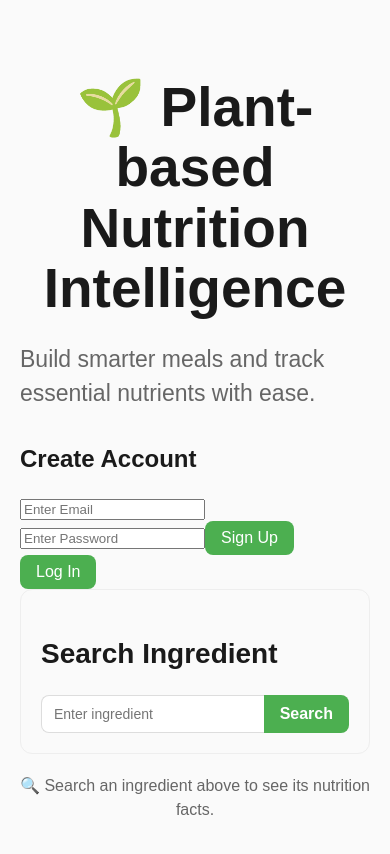
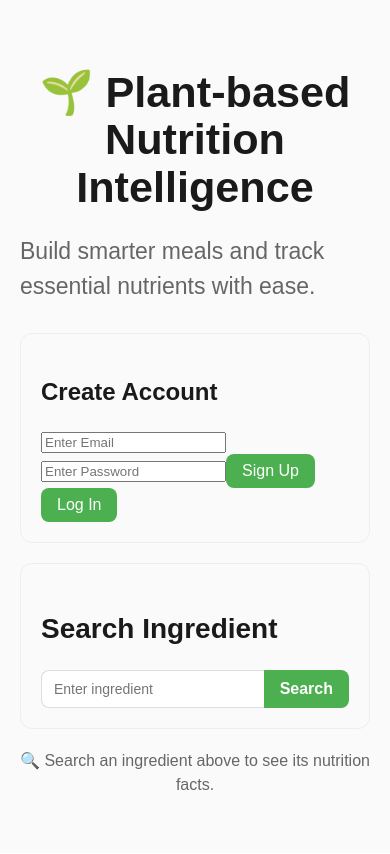
Before and after one commit to anqisun77/vegan-nutrition-app, a React (Vite) app: page / in a window 390 px wide. Shown: the top 854 px of the page. Built offline with nearby package versions, Linux system fonts and the light colour scheme; no server answers.

Commit message:
feat: add mobile navigation styling

```diff
--- a/src/App.jsx
+++ b/src/App.jsx
@@ -179,7 +179,7 @@ function App() {
       Build smarter meals and track essential nutrients with ease.
     </p>
 
-  <div>
+  <div className={styles.accountBox}>
     {user ? (
       <>
         <p>Welcome, {user.email}</p>
--- a/src/App.module.css
+++ b/src/App.module.css
@@ -51,6 +51,10 @@
   font-size: var(--text-2xl);
 }
 
+@media (max-width: 480px) {
+  .title { font-size: 2.7rem; }
+}
+
 .subTitle {
   color: var(--color-text-muted);
   margin-bottom: var(--space-xl);
@@ -63,7 +67,8 @@
   font-size: var(--text-base);
 }
 
-.searchBox {
+.searchBox,
+.accountBox {
   padding: var(--space-lg);
   border: 1px solid var(--color-border);
   border-radius: 12px;
```
